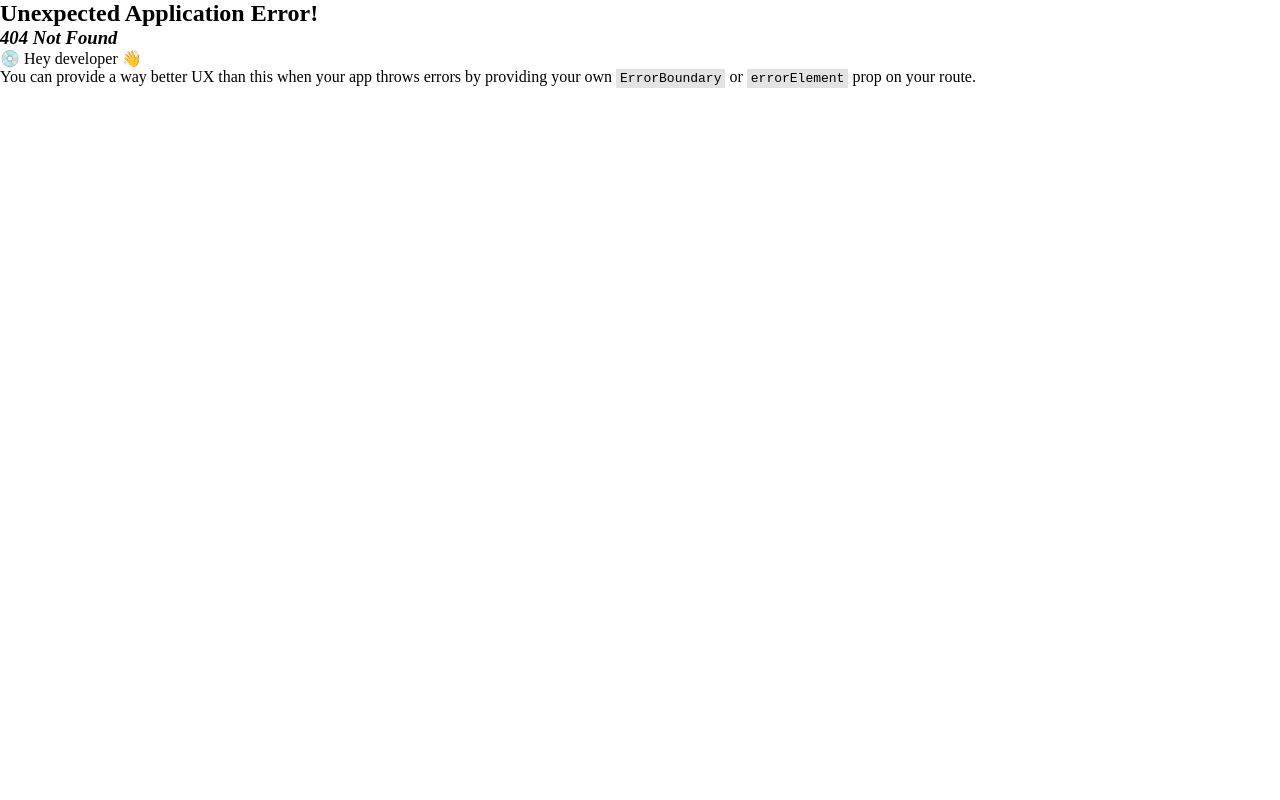
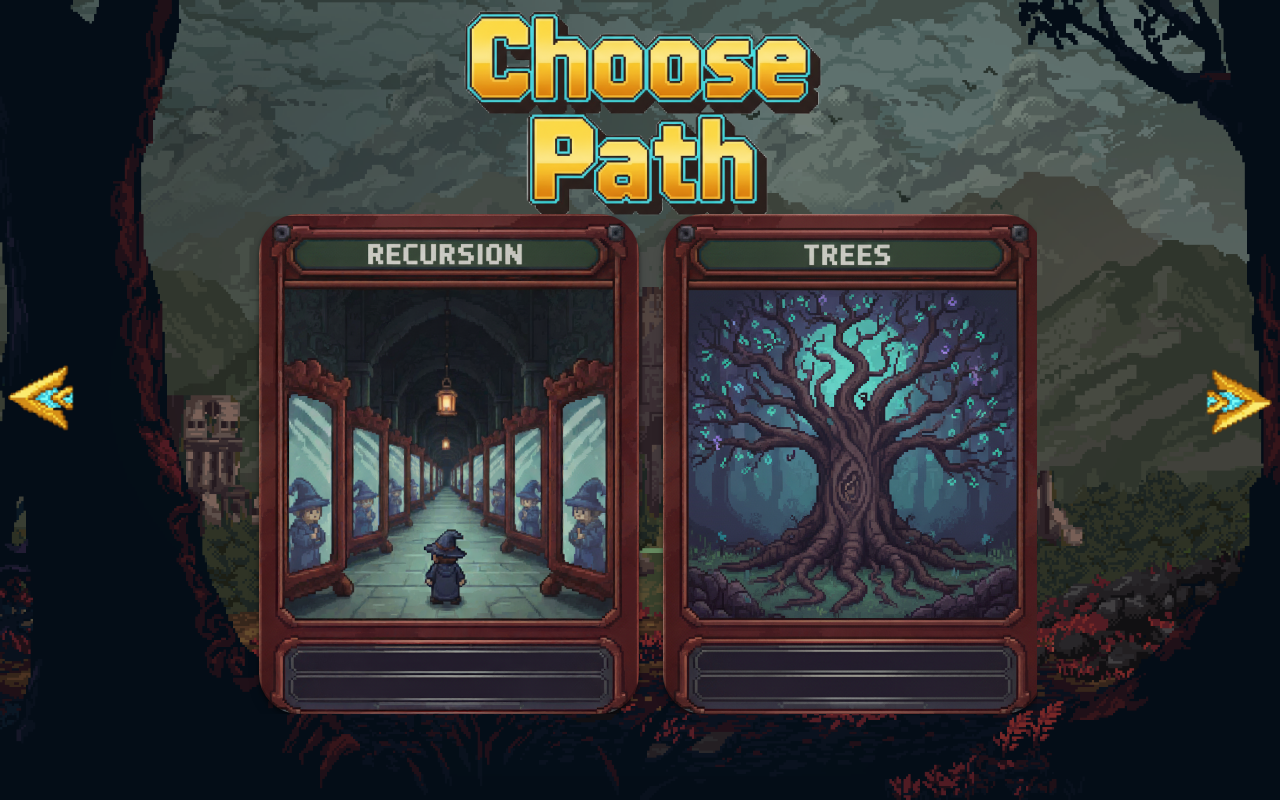
Before and after one commit to bluerrSky/Bracket, a React app in the folder frontend/: page /choosePath in a window 1280 px wide. Before the commit this address had no page. Built offline with nearby package versions, Linux system fonts and the light colour scheme; the HTML template or start-up script is replaced by a standard one.

Commit message:
ported page to react

```diff
--- /dev/null
+++ b/frontend/src/components/Carousel/Carousel.jsx
@@ -0,0 +1,52 @@
+import styles from "./Carousel.module.css"
+import React, { useRef } from 'react';
+
+import recursionCard from '../../assets/images/recursionCard.png';
+import treeCard from '../../assets/images/treeCard.png';
+import dpCard from '../../assets/images/dpCard.png';
+import arrayCard from '../../assets/images/arrayCard.png';
+import graphCard from '../../assets/images/graphCard.png';
+import greedyCard from '../../assets/images/greedyCard.png';
+import stackCard from '../../assets/images/stackCard.png';
+import arrowImage from '../../assets/images/arrow5.png';
+
+
+const cardImages = [
+    recursionCard,
+    treeCard,
+    dpCard,
+    arrayCard,
+    graphCard,
+    greedyCard,
+    stackCard,
+]
+
+
+
+const Carousel = () => {
+  const scrollContainerRef = useRef(null);
+
+  return (
+    <div className={styles.cardContainer}>
+      <div
+        className={`${styles.arrow} ${styles.arrowLeft}`}
+        style={{ backgroundImage: `url(${arrowImage})` }}
+      ></div>
+      <div className={styles.cardContainerScroll} ref={scrollContainerRef}>
+        {cardImages.map((image, index) => (
+          <div
+            key={index}
+            className={styles.card}
+            style={{ backgroundImage: `url(${image})` }}
+          ></div>
+        ))}
+      </div>
+      <div
+        className={`${styles.arrow} ${styles.arrowRight}`}
+        style={{ backgroundImage: `url(${arrowImage})` }}
+      ></div>
+    </div>
+  );
+};
+
+export default Carousel;
--- /dev/null
+++ b/frontend/src/components/Carousel/Carousel.module.css
@@ -0,0 +1,59 @@
+.cardContainer {
+  position: relative;
+}
+
+.cardContainerScroll {
+  height: 500px;
+  width: 62vw;
+  overflow: scroll;
+  display: flex;
+  flex-wrap: nowrap;
+  gap: 1.5rem;
+  padding: 0 1rem;
+  position: relative;
+  margin-top: 8rem;
+}
+
+.cardContainerScroll::-webkit-scrollbar {
+  display: none;
+}
+
+.cardContainerScroll {
+  -ms-overflow-style: none;
+  scrollbar-width: none;
+}
+
+.card {
+  cursor: pointer;
+  height: 100%;
+  min-width: 380px;
+  border-radius: 40px;
+  background-color: lightblue; /* Fallback color */
+  box-shadow: rgba(0, 0, 0, 0.4) 0px 2px 4px,
+    rgba(0, 0, 0, 0.3) 0px 7px 13px -3px,
+    rgba(0, 0, 0, 0.2) 0px -3px 0px inset;
+  background-position: top center;
+  background-size: cover;
+  background-repeat: no-repeat;
+}
+
+.arrow {
+  width: 300px;
+  height: 250px;
+  position: absolute;
+  top: 50%;
+  z-index: 1;
+  background-repeat: no-repeat;
+  background-position: center;
+  background-size: contain;
+  cursor: pointer;
+}
+
+.arrowLeft {
+  transform: translateY(-50%) translateX(-100%);
+}
+
+.arrowRight {
+  right: 0;
+  transform: translateY(-50%) translateX(100%) rotate(180deg);
+}
--- a/frontend/src/components/Hero/Hero.jsx
+++ b/frontend/src/components/Hero/Hero.jsx
@@ -16,7 +16,7 @@ export default function Hero(){
                 </div>
 
                 <div className={styles.ctaBtns}>
-                    <button>Start Tutorial</button>
+                    <Link to="choosePath"><button>Start Tutorial</button></Link>
                     <Link to="login"><button>Sign up</button></Link>
                 </div>
 
--- a/frontend/src/main.jsx
+++ b/frontend/src/main.jsx
@@ -4,7 +4,7 @@ import {createBrowserRouter, RouterProvider} from "react-router-dom"
 import './index.css'
 import App from './App.jsx'
 import SignUp from './pages/Signup/Signup.jsx'
-
+import ChoosePath from './pages/ChoosePathPage/ChoosePath.jsx'
 
 const router = createBrowserRouter([
     {
@@ -14,6 +14,10 @@ const router = createBrowserRouter([
     {
         path: "login",
         element: <SignUp/>
+    },
+    {
+        path: "choosePath",
+        element: <ChoosePath/>
     }
 ]);
 
--- /dev/null
+++ b/frontend/src/pages/ChoosePathPage/ChoosePath.jsx
@@ -0,0 +1,19 @@
+
+import styles from './ChoosePath.module.css';
+import Carousel from '../../components/Carousel/Carousel';
+import choosePathImage from '../../assets/images/choosePath.png';
+
+const ChoosePath = () => {
+  return (
+    <div className={styles.pageContainer}>
+      <div
+        className={styles.title}
+        style={{ backgroundImage: `url(${choosePathImage})` }}
+      >
+      </div>
+      <Carousel />
+    </div>
+  );
+};
+
+export default ChoosePath;
--- /dev/null
+++ b/frontend/src/pages/ChoosePathPage/ChoosePath.module.css
@@ -0,0 +1,24 @@
+.pageContainer {
+  display: flex;
+  align-items: center;
+  justify-content: center;
+  flex-direction: column; /* Added to stack title and carousel */
+  height: 100vh;
+  background: url(../../assets/images/background4.png) no-repeat center / cover;
+  overflow: hidden; /* Prevents arrows from causing page scroll */
+}
+
+.title {
+  font-size: 6rem;
+  position: absolute;
+  width: 100vw;
+  height: 400px;
+  text-align: center;
+  top: 15%; /* Adjusted positioning */
+  color: white;
+  font-family: jersey;
+  background-position: center;
+  background-size: contain;
+  background-repeat: no-repeat;
+  transform: translateY(-50%);
+}
```
